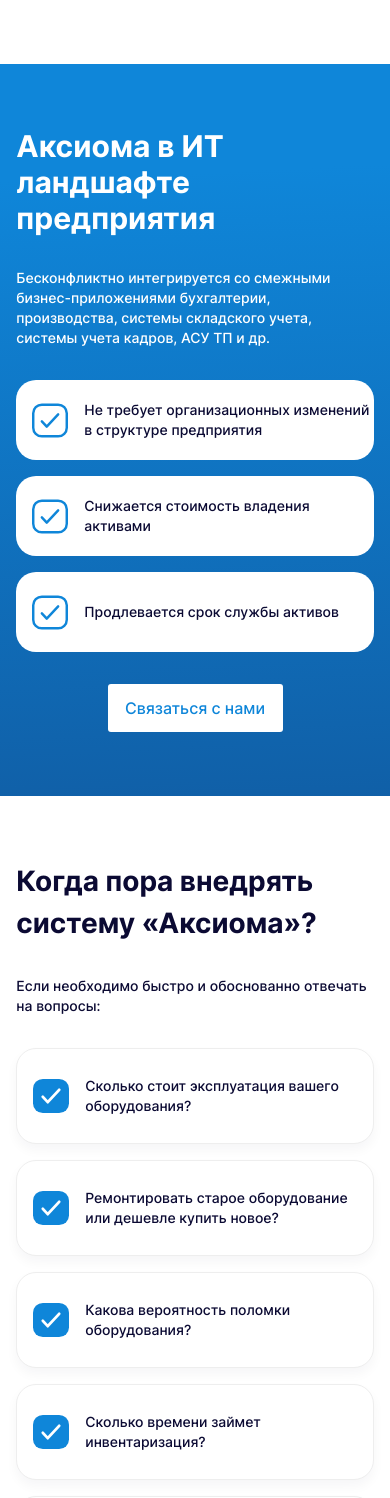
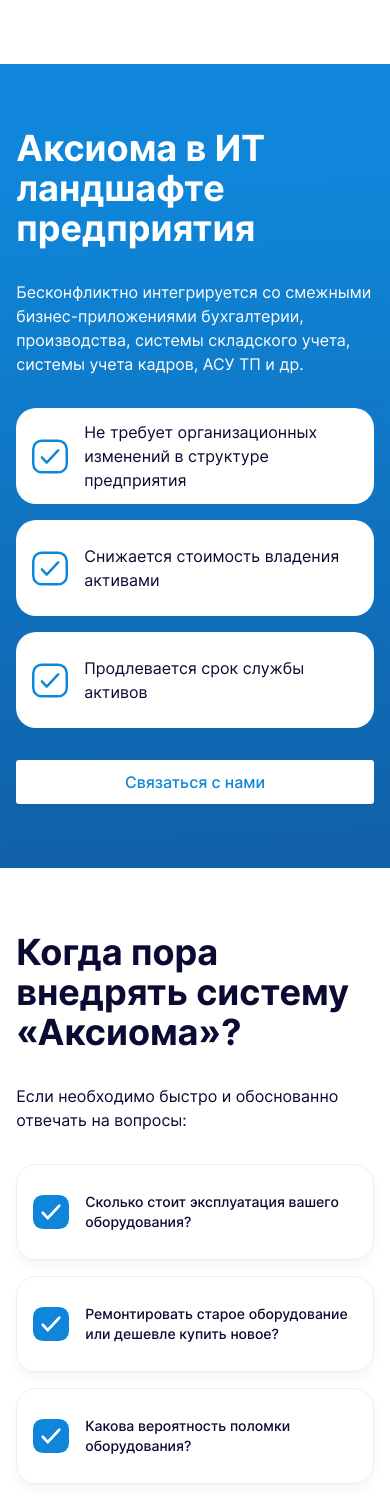
Before and after one commit to VladimirEscolta/GST, a React (Create React App) app: page /aksioma in a window 390 px wide. Shown: the part 2708-4206 px from the top of the page. Built offline with nearby package versions, Linux system fonts and the light colour scheme.

Commit message:
fix CheckBox, GridBlock, AdvantagesBlock

```diff
--- a/src/components/CheckboxBlock.jsx
+++ b/src/components/CheckboxBlock.jsx
@@ -5,8 +5,8 @@
   return (
     <div className="text-gst-text bg-white">
       <div className="flex flex-col w-11/12 sm:w-10/12 mx-auto py-16 sm:py-24">
-        <p className="font-bold text-gst28 sm:text-5xl">{data.name}</p>
-        {data.header && <p className="mt-8 sm:mt-12 text-sm sm:text-xl font-medium">{data.header}</p>}
+        <p className="font-bold text-4xl sm:text-5xl">{data.name}</p>
+        {data.header && <p className="mt-8 sm:mt-12 sm:text-xl sm:font-medium">{data.header}</p>}
         <div className="mt-8 sm:mt-12 grid grid-cols-1 sm:grid-cols-2 gap-4 sm:gap-8">
           {data.data.map(item => (
             <div key={item} className="flex items-center h-24 sm:h-32 bg-white rounded-gst20 border border-[#EEEEEE] shadow-[0_6px_12px_0_#14142B0A] sm:shadow-[0_24px_44px_0_#14142B0A]">
--- a/src/components/GridBlock.jsx
+++ b/src/components/GridBlock.jsx
@@ -51,7 +51,7 @@
   return (
     <div className={`${themeColor[theme]}`}>
       <div className="w-11/12 sm:w-10/12 mx-auto py-16 sm:py-24 flex flex-col justify-between">
-        <p className="text-gst28 sm:text-5xl font-bold">{data.name}</p>
+        <p className="text-4xl sm:text-5xl font-bold">{data.name}</p>
         <div className="mt-10 sm:mt-14 grid grid-cols-1 sm:grid-cols-2 xl:grid-cols-3 gap-4 sm:gap-8">
           {data.data.map(item => (
             <div key={item.header}
--- a/src/pages/Aksioma/ui/AdvantagesBlock.jsx
+++ b/src/pages/Aksioma/ui/AdvantagesBlock.jsx
@@ -26,7 +26,7 @@
       <p className="text-4xl sm:text-5xl font-bold">Преимущества внедрения ТоИР в цифрах</p>
       <div className="mt-8 sm:mt-14 grid grid-cols-1 sm:grid-cols-2 xl:grid-cols-4 gap-8">
         {data.map(item => (
-          <div className="flex flex-col">
+          <div key={item.header} className="flex flex-col">
             <p className="text-gst-main text-gst40 2xl:text-gst56 font-bold">{item.header}</p>
             <p className="mt-0 sm:mt-4 sm:text-lg sm:font-medium text-[#9394A3] max-w-80">{item.text}</p>
           </div>
--- a/src/pages/Aksioma/ui/ItBlock.jsx
+++ b/src/pages/Aksioma/ui/ItBlock.jsx
@@ -14,22 +14,23 @@
     <div className="text-white bg-aksioma-gradient">
       <div className="flex flex-col sm:flex-row w-11/12 sm:w-10/12 mx-auto py-16 sm:py-24">
         <div className="flex flex-col w-full sm:w-1/2">
-          <p className="font-bold text-3xl sm:text-5xl max-w-[620px]">Аксиома в ИТ ландшафте предприятия</p>
-          <p className="mt-8 sm:mt-12 text-sm sm:text-xl font-medium max-w-[620px]">Бесконфликтно интегрируется со смежными
+          <p className="font-bold text-4xl sm:text-5xl max-w-[620px]">Аксиома в ИТ ландшафте предприятия</p>
+          <p className="mt-8 sm:mt-12 sm:text-xl sm:font-medium max-w-[620px]">Бесконфликтно интегрируется со смежными
             бизнес-приложениями бухгалтерии, производства, системы складского учета, системы учета кадров, АСУ ТП и
             др.</p>
           <Button className="hidden sm:flex mt-8 sm:mt-12" color={'white'} children={'Связаться с нами'} href={'/'}/>
         </div>
         <div className="flex flex-col w-full sm:w-1/2 mt-8 sm:mt-0">
           {array.map(item => (
-            <div key={item} className="flex items-center h-20 sm:h-28 bg-white rounded-gst20 first:mt-0 mt-4 sm:mt-6">
+            <div key={item} className="flex items-center h-24 sm:h-28 bg-white rounded-gst20 first:mt-0 mt-4 sm:mt-6">
               <div className="mx-4 sm:mx-8"><CheckIcon className="w-9 sm:w-[44px]"/></div>
-              <p className="text-gst-text text-sm sm:text-xl font-medium max-w-[423px]">{item}</p>
+              <p className="pe-4 sm:pe-0 text-gst-text sm:text-xl sm:font-medium max-w-[423px]">{item}</p>
             </div>
           ))}
         </div>
         <div className="flex sm:hidden justify-center">
-          <Button className="mt-8 sm:mt-12" color={'white'} children={'Связаться с нами'} href={'/'}/>
+          <Button className="sm:hidden mt-8 font-medium w-full h-[44px]" size={''} color={'white'} children={'Связаться с нами'} href={'/'}/>
+          <Button className="hidden sm:flex mt-12" color={'white'} children={'Связаться с нами'} href={'/'}/>
         </div>
       </div>
     </div>
```
